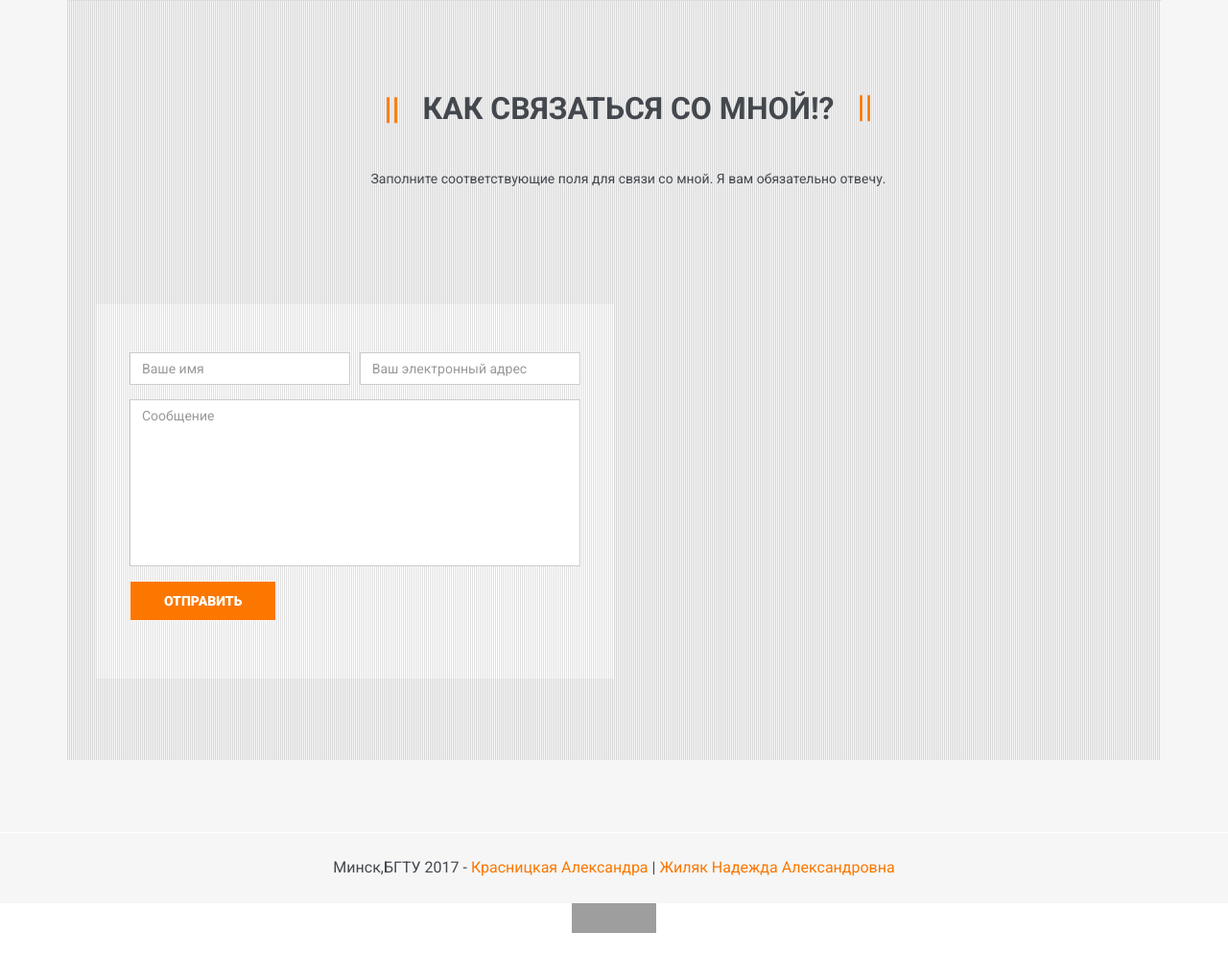
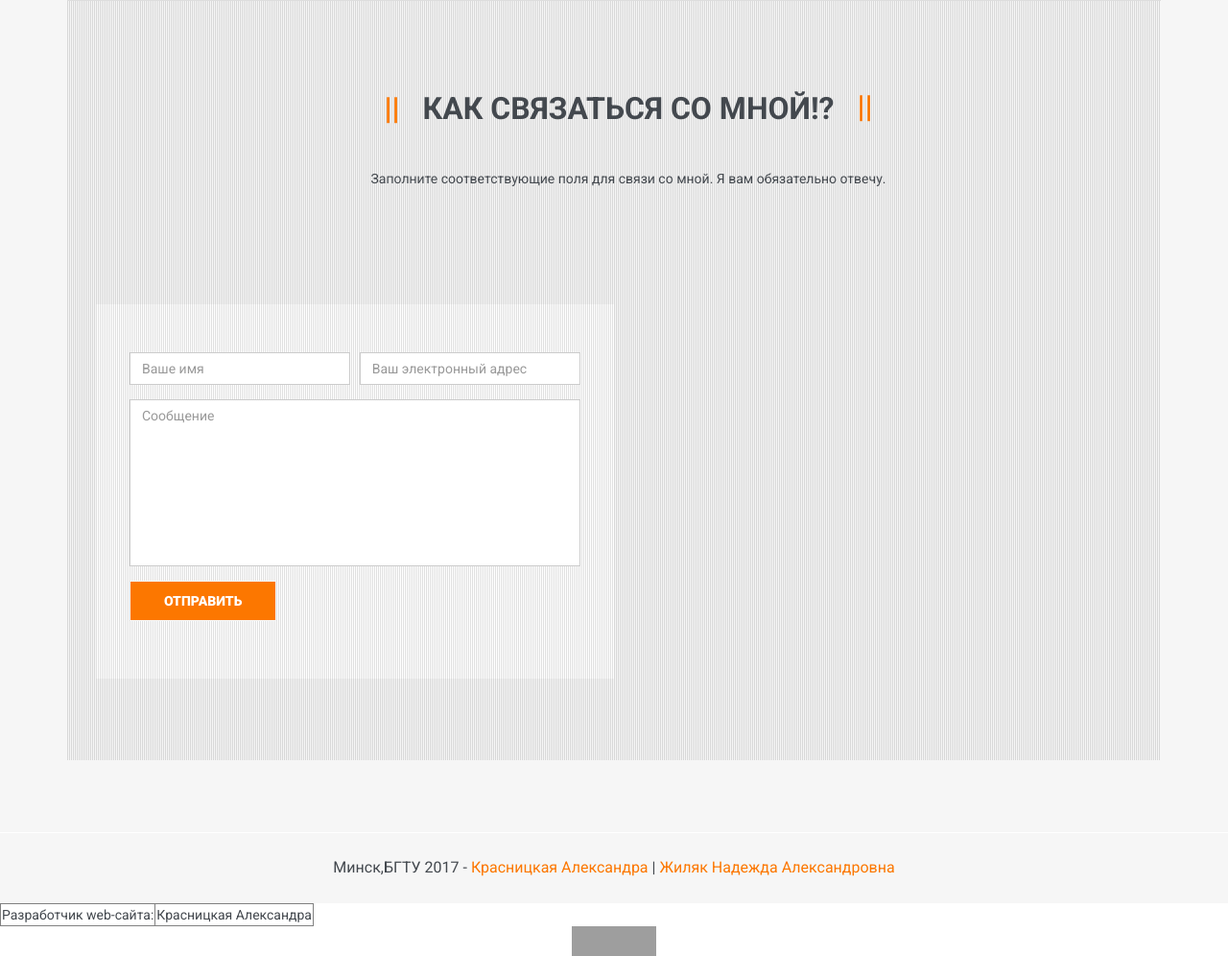
Before and after one commit to krasnitskaya98/krasnitskaya98.github.io, a plain HTML site: page index.html in a window 1280 px wide. Shown: the part 6656-7652 px from the top of the page at 96% size. Before the commit the page ends 7628 px from the top, so only its background shows below. Drawn offline with Linux system fonts and the light colour scheme; grey boxes are pictures that could not be loaded.

Commit message:
Update index.html

```diff
--- a/index.html
+++ b/index.html
@@ -553,6 +553,16 @@
 		</div>
 
 	</footer> <!--/#footer-->
+						<xml id="cdcat" src="cd_catalog.xml"></xml>
+
+<table border="1" datasrc="#cdcat">
+
+<tr>
+<td><span datafld="ARTIST">Разработчик web-сайта:</span></td>
+<td><span datafld="TITLE">Красницкая Александра</span></td>
+</tr>
+
+</table>
 	<script type="text/javascript" src="js/jquery.js"></script>
 	<script type="text/javascript" src="js/bootstrap.min.js"></script>
 	<script type="text/javascript" src="js/smoothscroll.js"></script>
```
